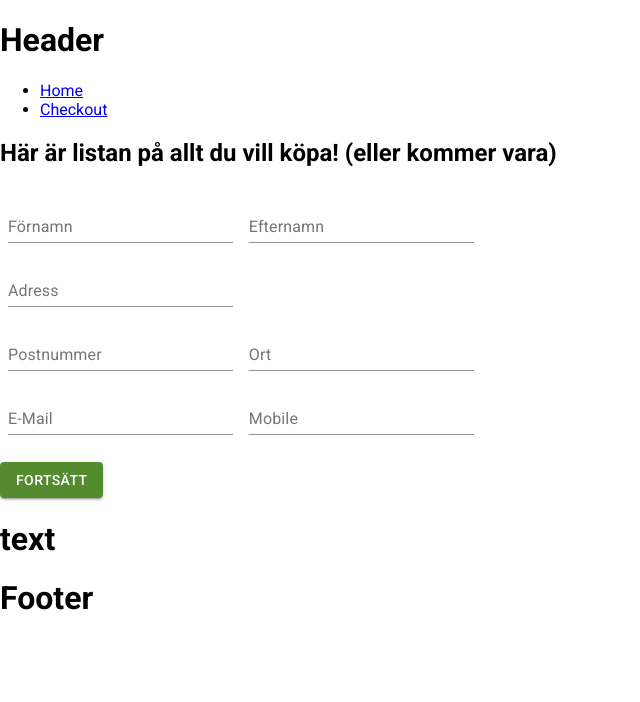
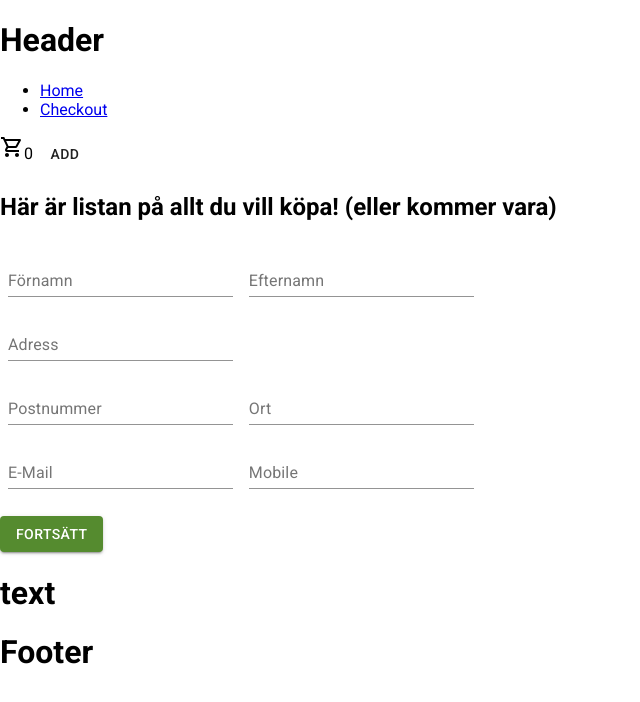
Before and after one commit to Anne-Lie-Back/react-webshop, a React (Create React App) app: page /checkout in a window 1280 px wide. Shown: the top 702 px of the page, without its empty margins (0-640 px from the left). Built offline with nearby package versions, Linux system fonts and the light colour scheme.

Commit message:
add product to cart basic

```diff
--- a/src/App.tsx
+++ b/src/App.tsx
@@ -2,14 +2,17 @@ import React from 'react';
 import Layout from './components/Layout';
 import { ThemeProvider } from '@material-ui/core/styles';
 import Theme from './MuiTheme'
+import { CartProvider } from './contexts/cartContext';
 
 function App() {
   return (
-    <ThemeProvider theme={Theme}>
-    <div className="App">
-      <Layout/>
-    </div>
-    </ThemeProvider>
+    <CartProvider>
+      <ThemeProvider theme={Theme}>
+        <div className="App">
+          <Layout/>
+        </div>
+      </ThemeProvider>
+    </CartProvider>
   );
 }
 
--- /dev/null
+++ b/src/components/CartIcon.tsx
@@ -0,0 +1,19 @@
+import React from 'react'
+import { CartContext } from '../contexts/cartContext'
+import ShoppingCartOutlined from '@material-ui/icons/ShoppingCartOutlined'
+import { Button } from '@material-ui/core'
+
+export class CartIcon extends React.Component {
+    render(){
+        return(
+            <CartContext.Consumer>
+                { (props) =>(
+                    <div>
+                        <ShoppingCartOutlined />{props.cartList.length}
+                        <Button onClick={props.addProduct}>Add</Button>
+                    </div>
+                )}
+            </CartContext.Consumer>
+        )
+    }
+}
--- a/src/components/Header.tsx
+++ b/src/components/Header.tsx
@@ -1,5 +1,6 @@
 import React from 'react'
 import { Link } from 'react-router-dom'
+import { CartIcon } from './CartIcon'
 
 export default function Header() {
 
@@ -14,6 +15,7 @@ export default function Header() {
                     <Link to="/checkout">Checkout</Link>
                 </li>
             </ul>
+            <CartIcon />
         </div>
     );
 }
--- /dev/null
+++ b/src/contexts/cartContext.tsx
@@ -0,0 +1,37 @@
+import React from 'react'
+import { CartItem } from '../typings'
+
+export const CartContext = React.createContext<State>({
+    cartList: [{id:1, nrItems:1}],
+    addProduct: () => {}
+
+})
+
+interface Props{}
+interface State{
+    cartList: Array<CartItem>
+    addProduct:() => void
+}
+export class CartProvider extends React.Component<Props, State>{
+    constructor(props: Props){
+        super(props)
+        this.state = {
+            cartList: [],
+            addProduct: this.addProduct
+        }
+    }
+
+    addProduct = () => {
+        this.setState({
+            cartList: [...this.state.cartList, {id:1, nrItems:2}]
+        })
+    }
+
+    render(){
+        return(
+            <CartContext.Provider value={this.state}>
+                {this.props.children}
+            </CartContext.Provider>
+        )
+    }
+}
--- a/src/typings.ts
+++ b/src/typings.ts
@@ -7,3 +7,8 @@ export interface RouteMatch {
         id: string
     }
 }
+
+export interface CartItem{
+    id: number
+    nrItems: number
+}
```
